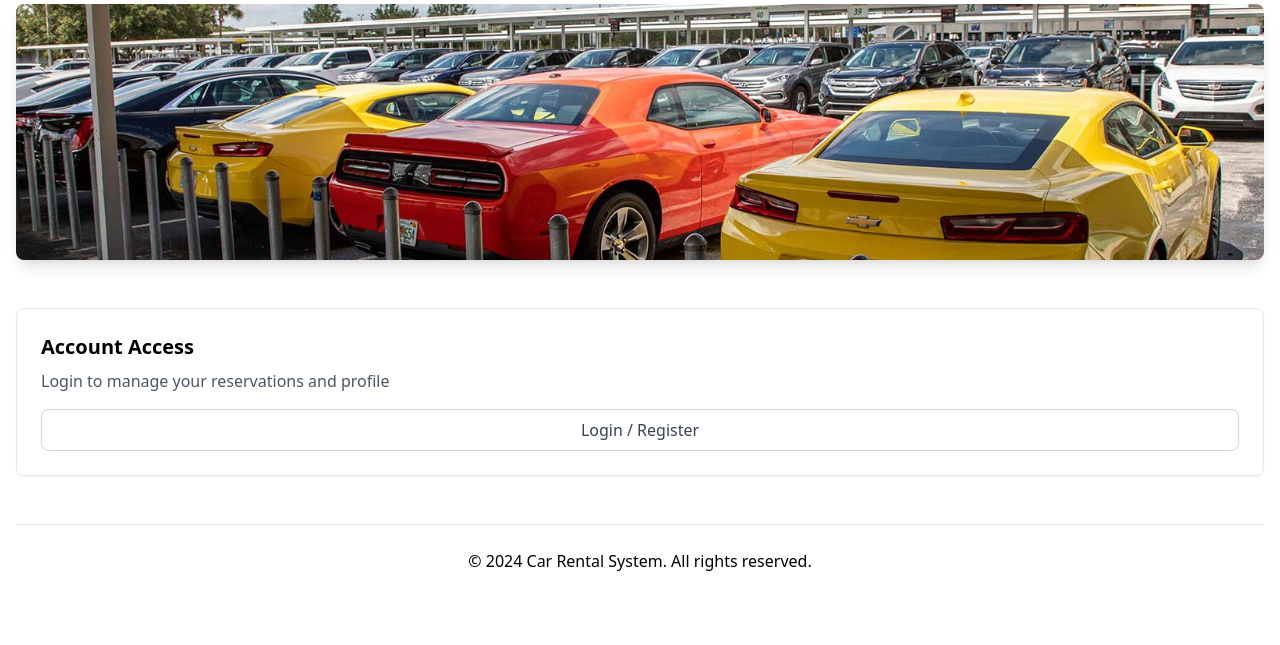
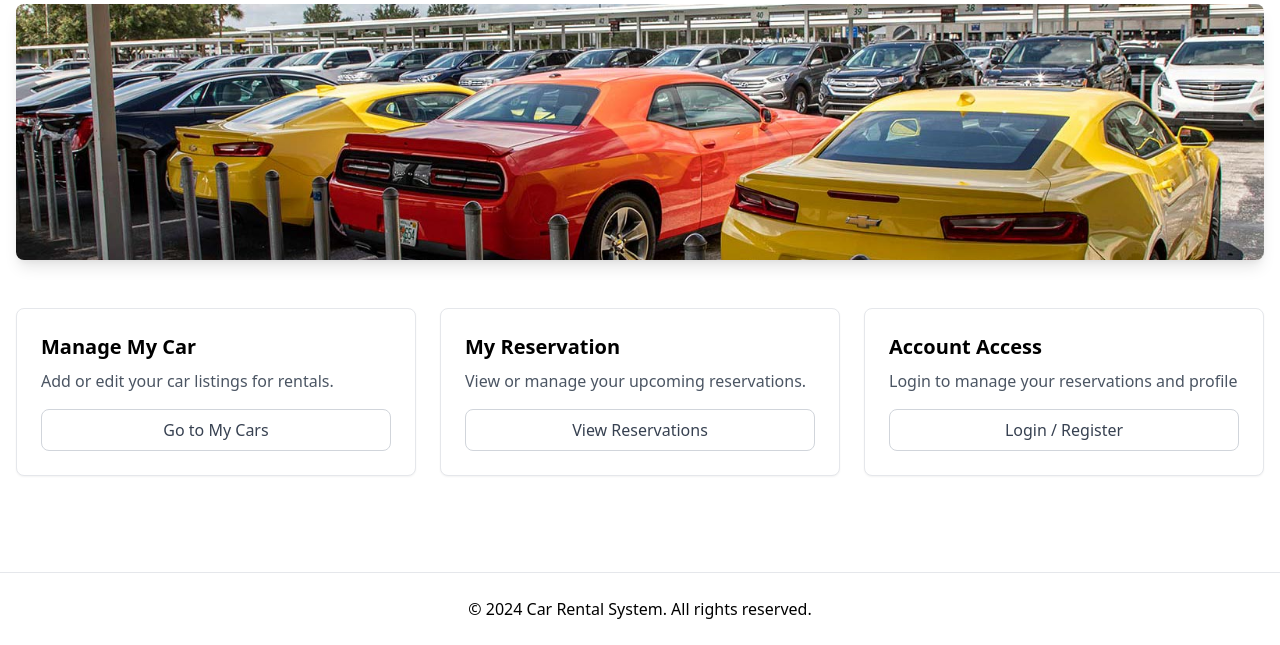
Before and after one commit to DannyLLL/CS5200_Group8, a Django app: page / in a window 1280 px wide. Shown: the part 385-1030 px from the top of the page. Run offline with Django 5.2, Linux system fonts and the light colour scheme.

Commit message:
to manage car and reservation

```diff
--- a/dbapp/templates/dbapp/homepage.html
+++ b/dbapp/templates/dbapp/homepage.html
@@ -21,11 +21,14 @@
         </div> -->
       <div class="max-w-7xl mx-auto px-4 py-6">
         <div class="text-center py-16">
-          <h1 class="text-4xl font-bold text-slate-900 mb-4">
+          <h1
+            class="text-4xl font-bold text-slate-900 mb-4"
+          >
             Welcome to the Car Rental System
           </h1>
           <p class="text-xl text-slate-600 mb-8">
-            Find and rent the perfect car for your next journey
+            Find and rent the perfect car for your next
+            journey
           </p>
           <div class="flex justify-center gap-4">
             <a
@@ -48,44 +51,60 @@
     <!-- Features Section -->
     <div class="max-w-7xl mx-auto px-4 py-12">
       <!-- Second Image as a banner -->
-        <div class="mb-12 rounded-lg overflow-hidden shadow-lg">
-            <img src="{% static 'dbapp/images/homepage2.jpg' %}"
+      <div
+        class="mb-12 rounded-lg overflow-hidden shadow-lg"
+      >
+        <img
+          src="{% static 'dbapp/images/homepage2.jpg' %}"
           alt="Featured cars"
-                 class="w-full h-64 object-cover">
+          class="w-full h-64 object-cover"
+        />
       </div>
-      {% comment %} <div class="grid grid-cols-1 md:grid-cols-3 gap-6">
-        <!-- Rent Card -->
-        <div class="bg-white rounded-lg shadow-sm p-6 border">
-          <h2 class="text-xl font-semibold mb-2">Rent a Car</h2>
+
+      <div class="flex flex-wrap justify-between gap-6">
+        <!-- Manage My Car -->
+        <div
+          class="bg-white rounded-lg shadow-sm p-6 border flex-1 min-w-[300px]"
+        >
+          <h2 class="text-xl font-semibold mb-2">
+            Manage My Car
+          </h2>
           <p class="text-gray-600 mb-4">
-            Browse our selection of vehicles and find the perfect car for your
-            needs
-          </p>
-          <a
-            href="{% url 'vehicle_list' %}"
-            class="inline-block w-full text-center px-4 py-2 bg-blue-600 text-white rounded-lg hover:bg-blue-700"
-          >
-            View Available Cars
-          </a>
-        </div> {% endcomment %}
-
-        <!-- List Card -->
-        {% comment %} <div class="bg-white rounded-lg shadow-sm p-6 border">
-          <h2 class="text-xl font-semibold mb-2">View Listings</h2>
-          <p class="text-gray-600 mb-4">
-            See all available cars with detailed information and pricing
+            Add or edit your car listings for rentals.
           </p>
           <a
             href="{% url 'list_page' %}"
             class="inline-block w-full text-center px-4 py-2 border border-gray-300 text-gray-700 rounded-lg hover:bg-gray-50"
           >
-            Browse Listings
+            Go to My Cars
           </a>
-        </div> {% endcomment %}
+        </div>
 
-<!-- Login Card -->
-<div class="bg-white rounded-lg shadow-sm p-6 border">
-  <h2 class="text-xl font-semibold mb-2">Account Access</h2>
+        <!-- My Reservation -->
+        <div
+          class="bg-white rounded-lg shadow-sm p-6 border flex-1 min-w-[300px]"
+        >
+          <h2 class="text-xl font-semibold mb-2">
+            My Reservation
+          </h2>
+          <p class="text-gray-600 mb-4">
+            View or manage your upcoming reservations.
+          </p>
+          <a
+            href="{% url 'list_page' %}"
+            class="inline-block w-full text-center px-4 py-2 border border-gray-300 text-gray-700 rounded-lg hover:bg-gray-50"
+          >
+            View Reservations
+          </a>
+        </div>
+
+        <!-- Account Access -->
+        <div
+          class="bg-white rounded-lg shadow-sm p-6 border flex-1 min-w-[300px]"
+        >
+          <h2 class="text-xl font-semibold mb-2">
+            Account Access
+          </h2>
           {% if user.is_authenticated %}
           <p class="text-gray-600 mb-4">
             Welcome back, {{ user.username }}!
@@ -100,7 +119,7 @@
           <!-- Logout Button -->
           <a
             href="{% url 'logout' %}"
-          class="inline-block w-full text-center px-4 py-2 border border-gray-300 text-gray-700 rounded-lg hover:bg-gray-50"
+            class="inline-block w-full text-center px-4 py-2 bg-red-600 text-white rounded-lg hover:bg-red-700"
           >
             Logout
           </a>
@@ -116,6 +135,8 @@
           </a>
           {% endif %}
         </div>
+      </div>
+    </div>
 
     <!-- Footer -->
     <footer class="bg-white border-t mt-12">
--- a/dbapp/templates/dbapp/list_page.html
+++ b/dbapp/templates/dbapp/list_page.html
@@ -39,8 +39,8 @@
         {% for vehicle in vehicles %}
         <div class="bg-white rounded-lg shadow p-6">
           <h2 class="text-xl font-semibold mb-2">
-            {{ vehicle.year }} {{ vehicle.make }} {{
-            vehicle.model }}
+            {{ vehicle.year }} {{ vehicle.make }}
+            {{vehicle.model }}
           </h2>
           <p class="text-gray-600 mb-2">
             Location: {{ vehicle.location }}
--- a/dbapp/templates/dbapp/reserve_vehicle.html
+++ b/dbapp/templates/dbapp/reserve_vehicle.html
@@ -17,10 +17,10 @@
   >
     <div class="absolute top-4 left-4">
       <a
-        href="{% url 'homepage' %}"
+        href="{% url 'list_page' %}"
         class="inline-flex items-center px-4 py-2 bg-gray-300 text-gray-800 rounded-lg hover:bg-gray-400"
       >
-        ← Back to Home
+        ← Back
       </a>
     </div>
     <div
--- a/dbapp/views.py
+++ b/dbapp/views.py
@@ -32,7 +32,7 @@ def profile_view(request):
 
         # Show success message
         messages.success(request, 'Your profile has been updated successfully.')
-        return redirect('profile')
+        return redirect('homepage')
     else:
         # Prepare the profile data for pre-filling the fields in the HTML template
         context = {
@@ -88,7 +88,7 @@ def register_view(request):
             # Show success message
             messages.success(request, "Account created successfully! You are now logged in.")
             # Redirect to the homepage
-            return redirect('homepage')
+            return redirect('profile')
         else:
             # Add error message if the form is not valid
             messages.error(request, "There was an error in your form. Please check the highlighted fields.")
@@ -136,6 +136,8 @@ def reserve_vehicle(request, vehicle_id):
     """
     View for reserving a vehicle.
     """
+    if not request.user.is_authenticated:
+        return redirect('login')
 
     vehicle = get_object_or_404(Vehicles, vehicleid=vehicle_id)
     # Fetch existing reservations for this vehicle
@@ -183,6 +185,9 @@ def reservation_list(request, renter_id):
 
 # Listing car for rent
 def list_car(request):
+    if not request.user.is_authenticated:
+        return redirect('login')
+
     if request.method == 'POST':
         make = request.POST['make']
         model = request.POST['model']
@@ -202,4 +207,3 @@ def list_car(request):
         return redirect('listing_rental_car')  # Redirect to the vehicle list page after listing
 
     return render(request, 'dbapp/listing_rental_car.html')
-  # Use the correct file name
```
Also changed, not shown: dbapp/templates/dbapp/profile.html (+64 -18 lines). Lines whose indentation alone changed are shown as unchanged.
